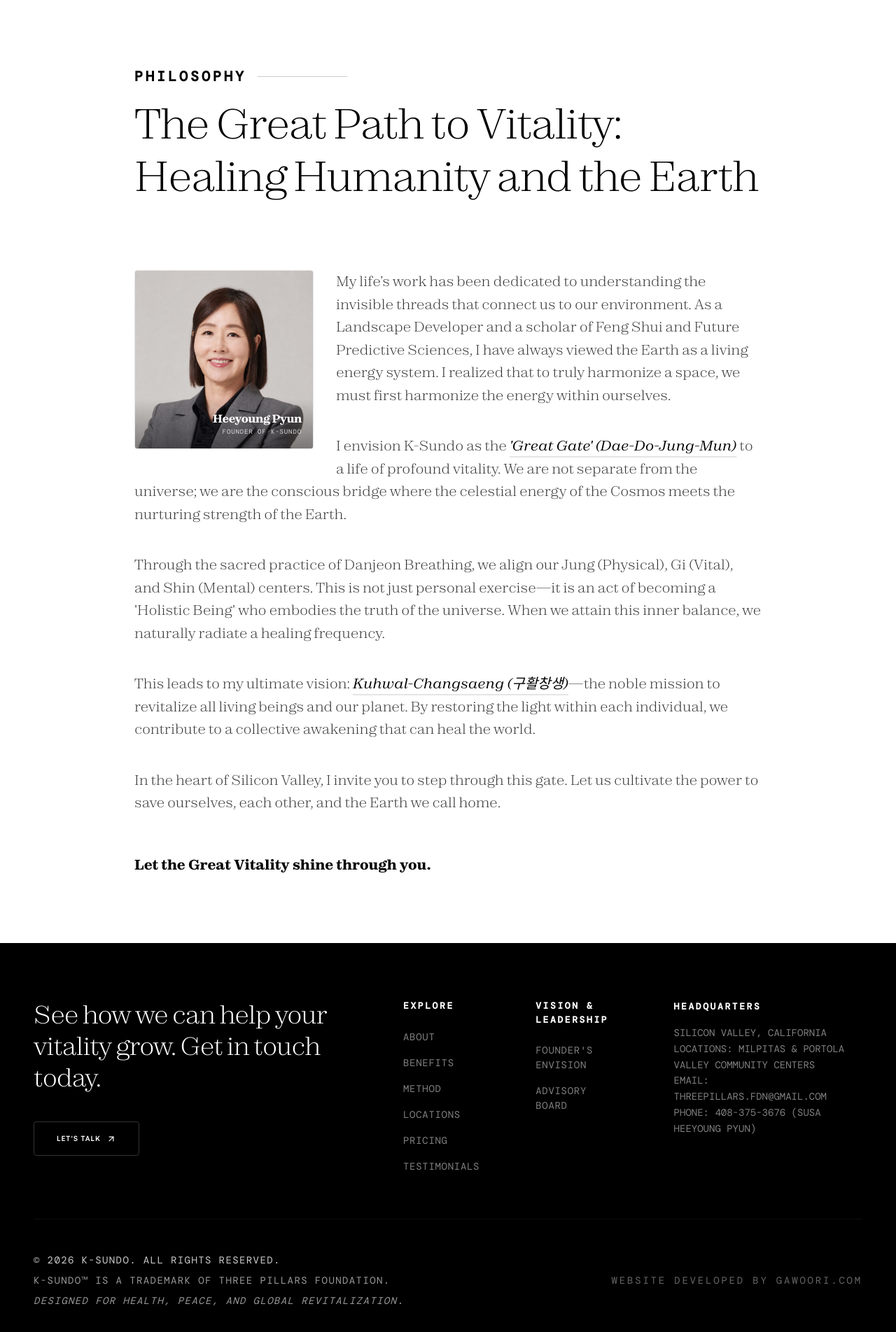
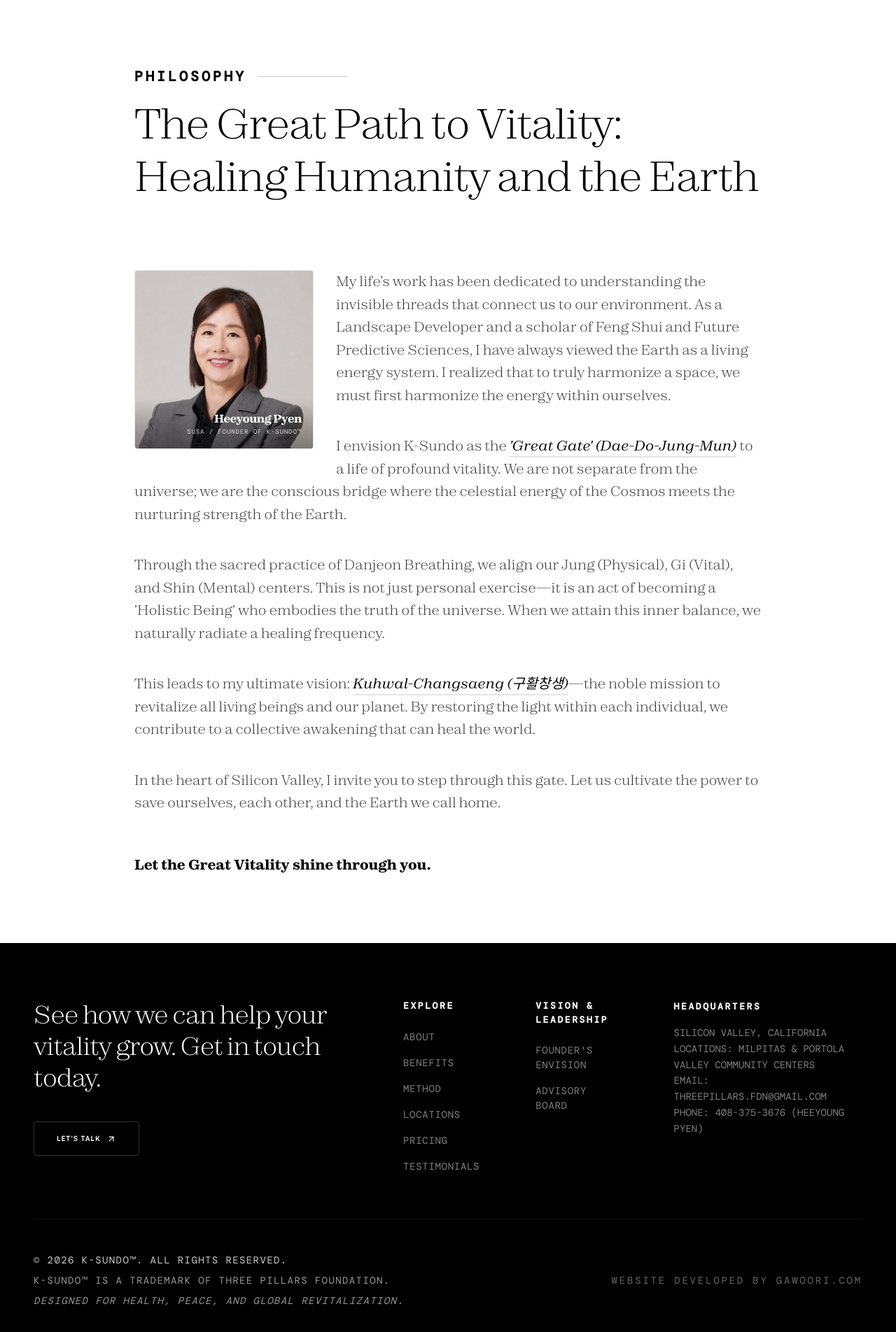
Before and after one commit to hanbrandon/k-sundo.org, a Next.js app: page /founders-envision in a window 1280 px wide. Shown: the part 402-2306 px from the top of the page at 70% size. Built offline with nearby package versions, Linux system fonts and the light colour scheme; a web font is replaced by a local one.

Commit message:
fix: correct Heeyoung Pyen name spelling and add TM symbols to K-Sundo

```diff
--- a/src/app/advisory-board/page.tsx
+++ b/src/app/advisory-board/page.tsx
@@ -78,7 +78,7 @@ export default function AdvisoryBoard() {
                         className="mt-48 pt-16 border-t border-black/10 text-center"
                     >
                         <p className="text-black/40 text-[11px] md:text-xs uppercase tracking-[0.3em] font-mono max-w-3xl mx-auto leading-relaxed">
-                            The K-Sundo Advisory Board serves under the Three
+                            The K-Sundo™ Advisory Board serves under the Three
                             Pillars Foundation to ensure the highest standard of
                             training and scientific integration.
                         </p>
--- a/src/app/founders-envision/page.tsx
+++ b/src/app/founders-envision/page.tsx
@@ -47,17 +47,17 @@ export default function FoundersEnvision() {
                         <div className="w-48 md:w-64 float-left mr-8 mb-6 md:mb-10">
                             <div className="aspect-square bg-black/5 rounded-sm overflow-hidden border border-black/5 relative">
                                 <img
-                                    src="/founders/heeyoung-pyun.png"
-                                    alt="Heeyoung Pyun"
+                                    src="/founders/heeyoung-pyen.png"
+                                    alt="Heeyoung Pyen"
                                     className="w-full h-full object-cover"
                                 />
                                 {/* Name/Title Overlay */}
                                 <div className="absolute bottom-0 right-0 p-4 text-right bg-gradient-to-t from-black/40 to-transparent w-full">
                                     <h3 className="font-serif text-sm md:text-base font-bold text-white mb-0">
-                                        Heeyoung Pyun
+                                        Heeyoung Pyen
                                     </h3>
                                     <p className="font-mono text-[8px] md:text-[9px] uppercase tracking-[0.1em] text-white/80">
-                                        Founder of K-Sundo
+                                        Susa / Founder of K-Sundo™
                                     </p>
                                 </div>
                             </div>
--- a/src/app/page.tsx
+++ b/src/app/page.tsx
@@ -151,7 +151,12 @@ export default function Home() {
 
                 <div className="max-w-7xl mx-auto w-full pb-16 relative z-20">
                     <HeroTitle subtitle="Harmony of Body and Mind, a True Path to Healing">
-                        <span className="whitespace-nowrap">K-Sundo</span>
+                        <span className="whitespace-nowrap">
+                            K-Sundo
+                            <span className="text-[0.25em] inline-block -translate-y-[2.0em]">
+                                ™
+                            </span>
+                        </span>
                     </HeroTitle>
                 </div>
             </section>
--- a/src/components/layout/Footer/Footer.tsx
+++ b/src/components/layout/Footer/Footer.tsx
@@ -86,7 +86,9 @@ export default function Footer() {
                     </div>
 
                     <div className="flex flex-col gap-6">
-                        <span className="text-[13px] uppercase tracking-[0.2em] text-white font-bold block font-mono">Explore</span>
+                        <span className="text-[13px] uppercase tracking-[0.2em] text-white font-bold block font-mono">
+                            Explore
+                        </span>
                         <div className="flex flex-col gap-4">
                             {[
                                 { name: 'About', path: '/#about' },
@@ -94,7 +96,10 @@ export default function Footer() {
                                 { name: 'Method', path: '/#solutions' },
                                 { name: 'Locations', path: '/#experience' },
                                 { name: 'Pricing', path: '/#pricing' },
-                                { name: 'Testimonials', path: '/#testimonials' },
+                                {
+                                    name: 'Testimonials',
+                                    path: '/#testimonials',
+                                },
                             ].map((link) => (
                                 <Link
                                     key={link.name}
@@ -108,7 +113,9 @@ export default function Footer() {
                     </div>
 
                     <div className="flex flex-col gap-6">
-                        <span className="text-[13px] uppercase tracking-[0.2em] text-white font-bold block font-mono">Vision & Leadership</span>
+                        <span className="text-[13px] uppercase tracking-[0.2em] text-white font-bold block font-mono">
+                            Vision & Leadership
+                        </span>
                         <div className="flex flex-col gap-4">
                             <Link
                                 href="/founders-envision"
@@ -137,7 +144,7 @@ export default function Footer() {
                             <br />
                             Email: threepillars.fdn@gmail.com
                             <br />
-                            Phone: 408-375-3676 (Susa Heeyoung Pyun)
+                            Phone: 408-375-3676 (Heeyoung Pyen)
                         </div>
                     </div>
                 </div>
@@ -145,7 +152,7 @@ export default function Footer() {
                 <div className="pt-12 border-t border-white/5 flex flex-col md:flex-row justify-between items-center gap-6">
                     <div className="flex flex-col gap-2">
                         <p className="text-[14px] uppercase tracking-widest text-white/80 font-mono text-center md:text-left">
-                            © 2026 K-Sundo. All Rights Reserved.
+                            © 2026 K-Sundo™. All Rights Reserved.
                         </p>
                         <p className="text-[14px] uppercase tracking-widest text-white/60 font-mono text-center md:text-left">
                             K-Sundo™ is a trademark of Three Pillars Foundation.
--- a/src/components/layout/Navbar/Navbar.tsx
+++ b/src/components/layout/Navbar/Navbar.tsx
@@ -54,7 +54,7 @@ export default function Navbar() {
         }`}
         id="brand-logo"
       >
-        K-Sundo
+        K-Sundo<span className="text-[0.4em] ml-0 relative -top-[0.7em]">™</span>
       </Link>
 
       {/* Desktop Nav */}
```
Also changed, not shown: public/founders/heeyoung-pyen.png (renamed from public/founders/heeyoung-pyun.png).
